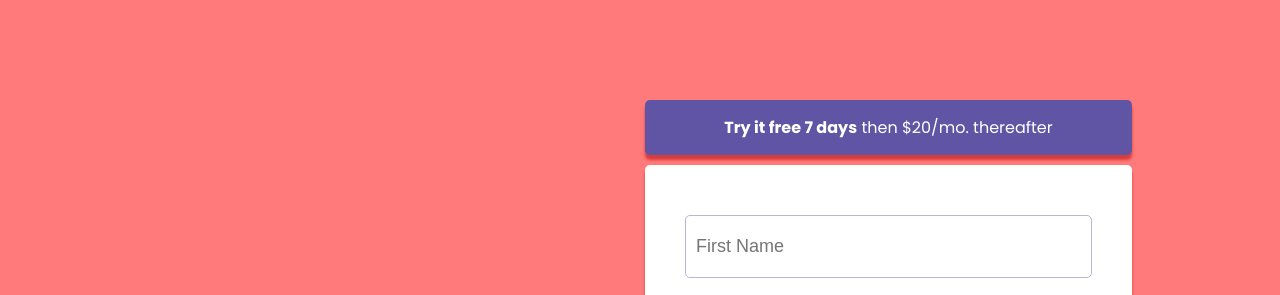
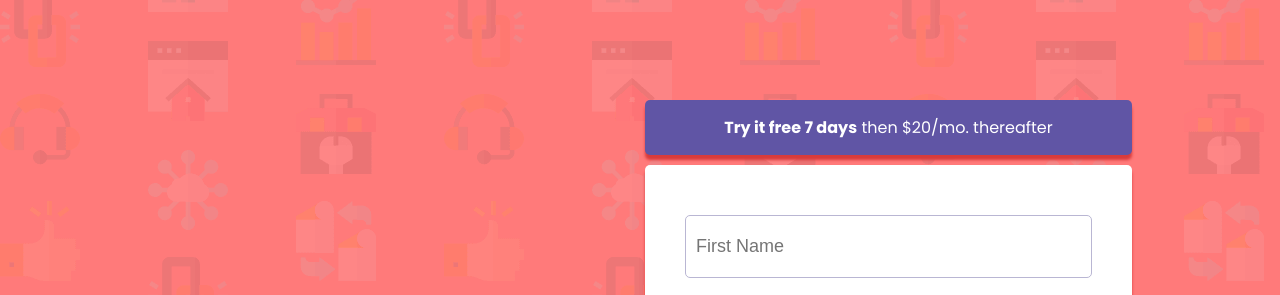
Before and after one commit to Ikeoluwa02/Zuri-Resp, a plain HTML site: page Zuri Task RESPONSIVE/index.html in a window 1280 px wide. Shown: the top 295 px of the page. Drawn offline with Linux system fonts and the light colour scheme.

Commit message:
Add files via upload

```diff
--- a/Zuri Task RESPONSIVE/style.css
+++ b/Zuri Task RESPONSIVE/style.css
@@ -12,7 +12,7 @@
 }
 
 body{
-    background-image: url(./Zuri Task RESPONSIVE/images/images/bg-intro-desktop.png);
+    background-image: url(./images/bg-intro-desktop.png);
     background-color: var(--red);
     color: var(--white);
     font-family: "Poppins";
```
